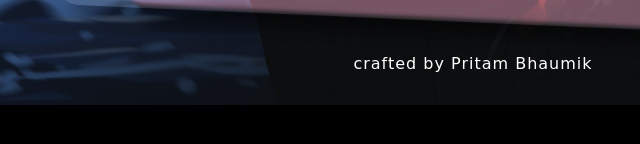
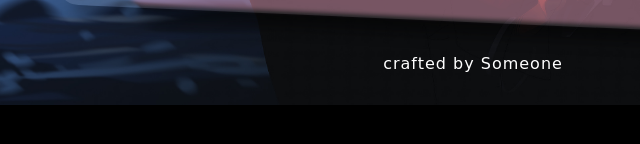
Before and after one commit to pritambhaumik12/rose_day, a plain HTML site: page new.html in a window 1280 px wide. Shown: the part 616-760 px from the top of the page, 167-807 px from the left. Drawn offline with Linux system fonts and the light colour scheme.

Commit message:
Update new.html

```diff
--- a/new.html
+++ b/new.html
@@ -37,7 +37,7 @@
     </div>
 
     <footer>
-      <p>crafted by Pritam Bhaumik</p>
+      <p>crafted by Someone</p>
     </footer>
   </body>
 </html>
```
